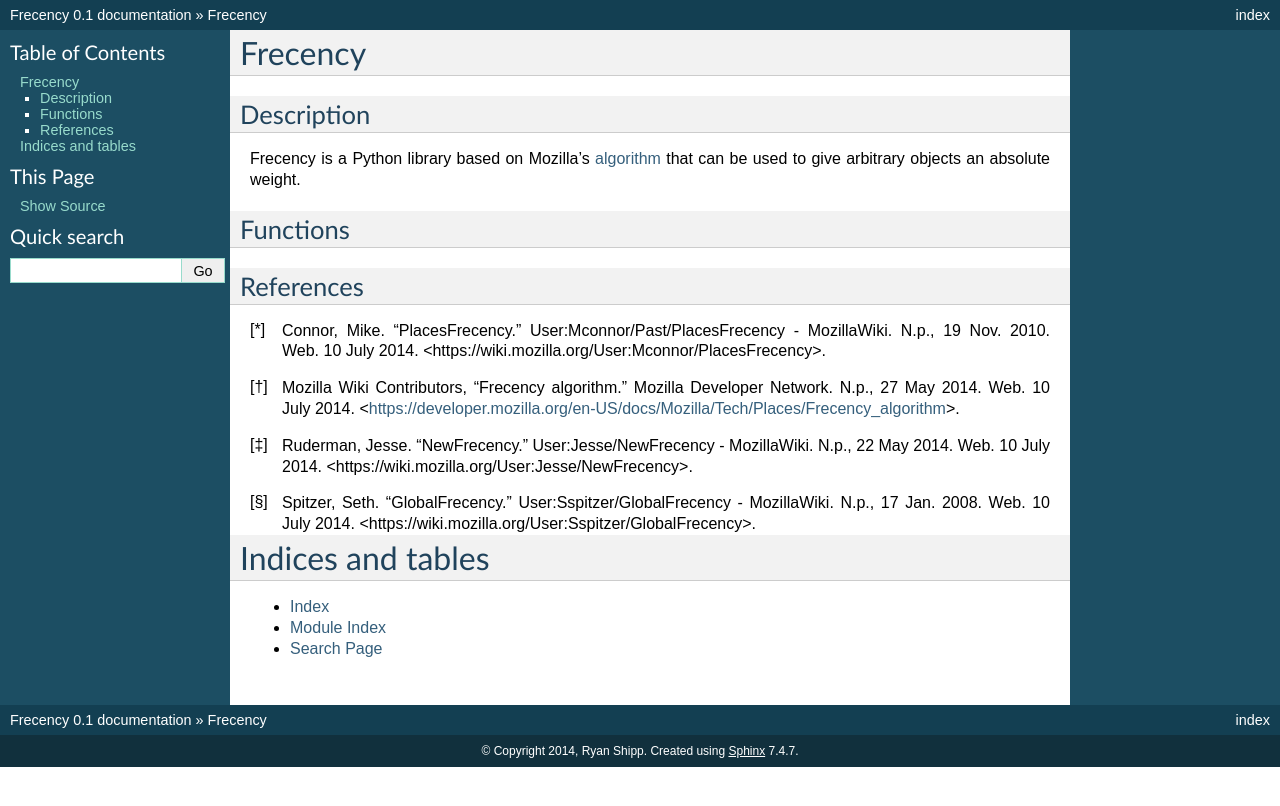
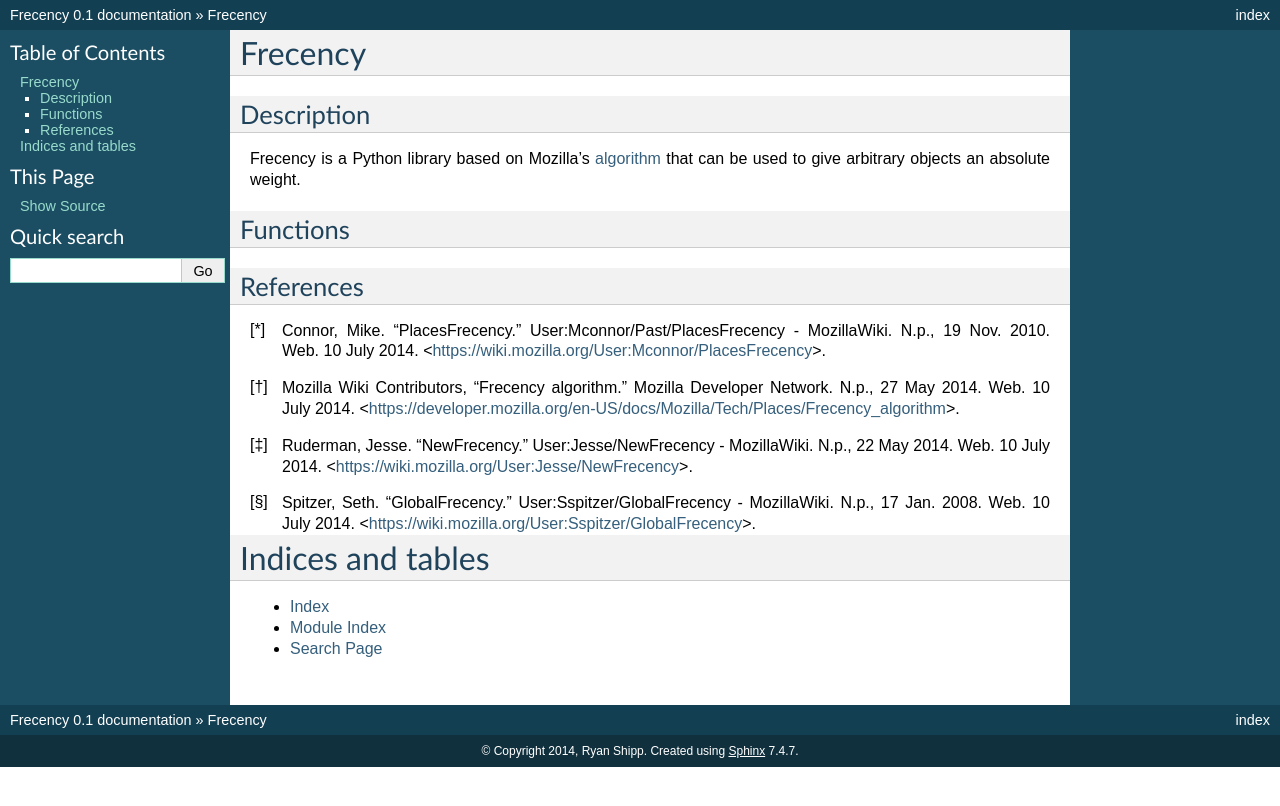
Before and after one commit to rshipp/python-frecency, a Sphinx documentation site: the page built from docs/index.rst, in a window 1280 px wide. Shown: the top 806 px of the page. Built offline with Sphinx 7.4.7, drawn with Linux system fonts in a browser that asks for light colours.

Commit message:
Fixed reference links.

```diff
--- a/docs/index.rst
+++ b/docs/index.rst
@@ -24,19 +24,19 @@ References
 
 .. [*] Connor, Mike. "PlacesFrecency." User:Mconnor/Past/PlacesFrecency - MozillaWiki.
    N.p., 19 Nov. 2010. Web. 10 July 2014.
-   <https://wiki.mozilla.org/User:Mconnor/PlacesFrecency>.
+   <`<https://wiki.mozilla.org/User:Mconnor/PlacesFrecency>`_>.
 
 .. [*] Mozilla Wiki Contributors, "Frecency algorithm." Mozilla Developer Network.
    N.p., 27 May 2014. Web. 10 July 2014.
-   <https://developer.mozilla.org/en-US/docs/Mozilla/Tech/Places/Frecency_algorithm>.
+   <`<https://developer.mozilla.org/en-US/docs/Mozilla/Tech/Places/Frecency_algorithm>`_>.
 
 .. [*] Ruderman, Jesse. "NewFrecency." User:Jesse/NewFrecency - MozillaWiki. N.p.,
    22 May 2014. Web. 10 July 2014.
-   <https://wiki.mozilla.org/User:Jesse/NewFrecency>.
+   <`<https://wiki.mozilla.org/User:Jesse/NewFrecency>`_>.
 
 .. [*] Spitzer, Seth. "GlobalFrecency." User:Sspitzer/GlobalFrecency - MozillaWiki.
    N.p., 17 Jan. 2008. Web. 10 July 2014.
-   <https://wiki.mozilla.org/User:Sspitzer/GlobalFrecency>.
+   <`<https://wiki.mozilla.org/User:Sspitzer/GlobalFrecency>`_>.
 
 
 Indices and tables
@@ -47,9 +47,6 @@ Indices and tables
 * :ref:`search`
 
 .. _algorithm: https://developer.mozilla.org/en-US/docs/Mozilla/Tech/Places/Frecency_algorithm
-
 .. _PlacesFrecency: https://wiki.mozilla.org/User:Mconnor/PlacesFrecency
-
 .. _NewFrecency: https://wiki.mozilla.org/User:Jesse/NewFrecency
-
 .. _GlobalFrecency: https://wiki.mozilla.org/User:Sspitzer/GlobalFrecency
```
